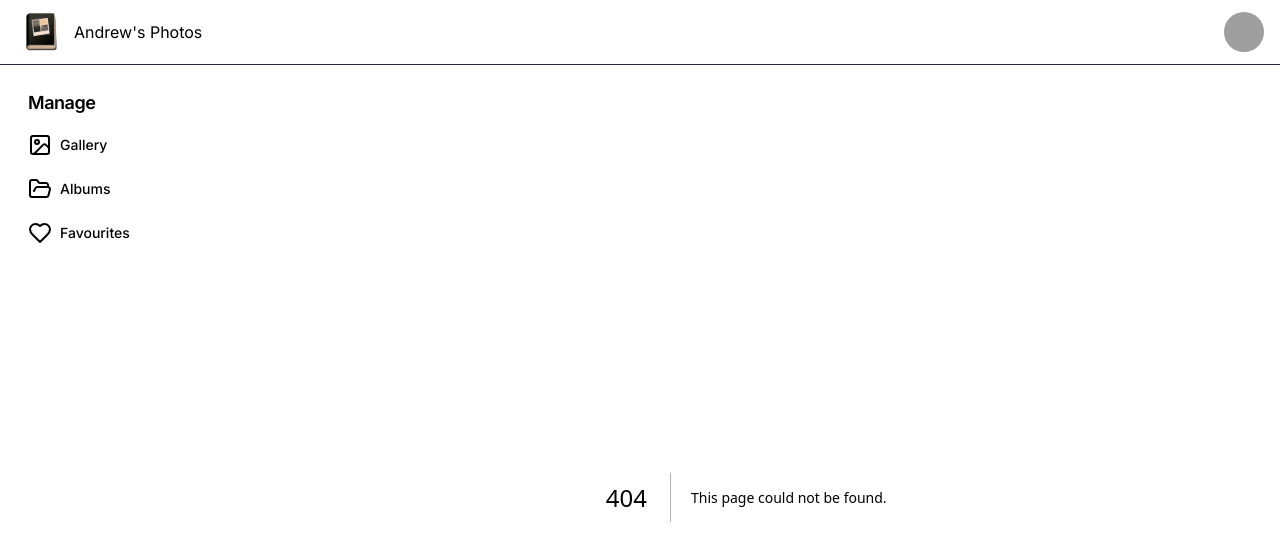
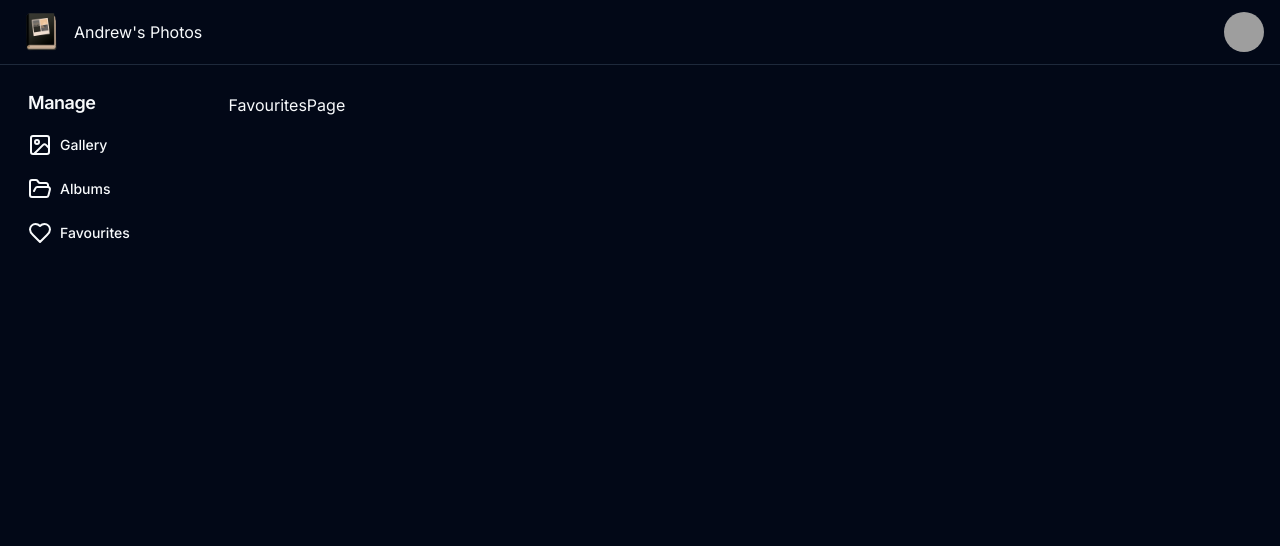
Before and after one commit to andrews1022/cloudinary-image-gallery, a Next.js app: page /favourites in a window 1280 px wide. Before the commit this address had no page. Shown: the top 546 px of the page. Built offline with nearby package versions, Linux system fonts and the light colour scheme; grey boxes are pictures that could not be loaded.

Commit message:
created favourites page

```diff
--- /dev/null
+++ b/src/app/favourites/page.tsx
@@ -0,0 +1,5 @@
+const FavouritesPage = () => {
+  return <div>FavouritesPage</div>;
+};
+
+export default FavouritesPage;
```
